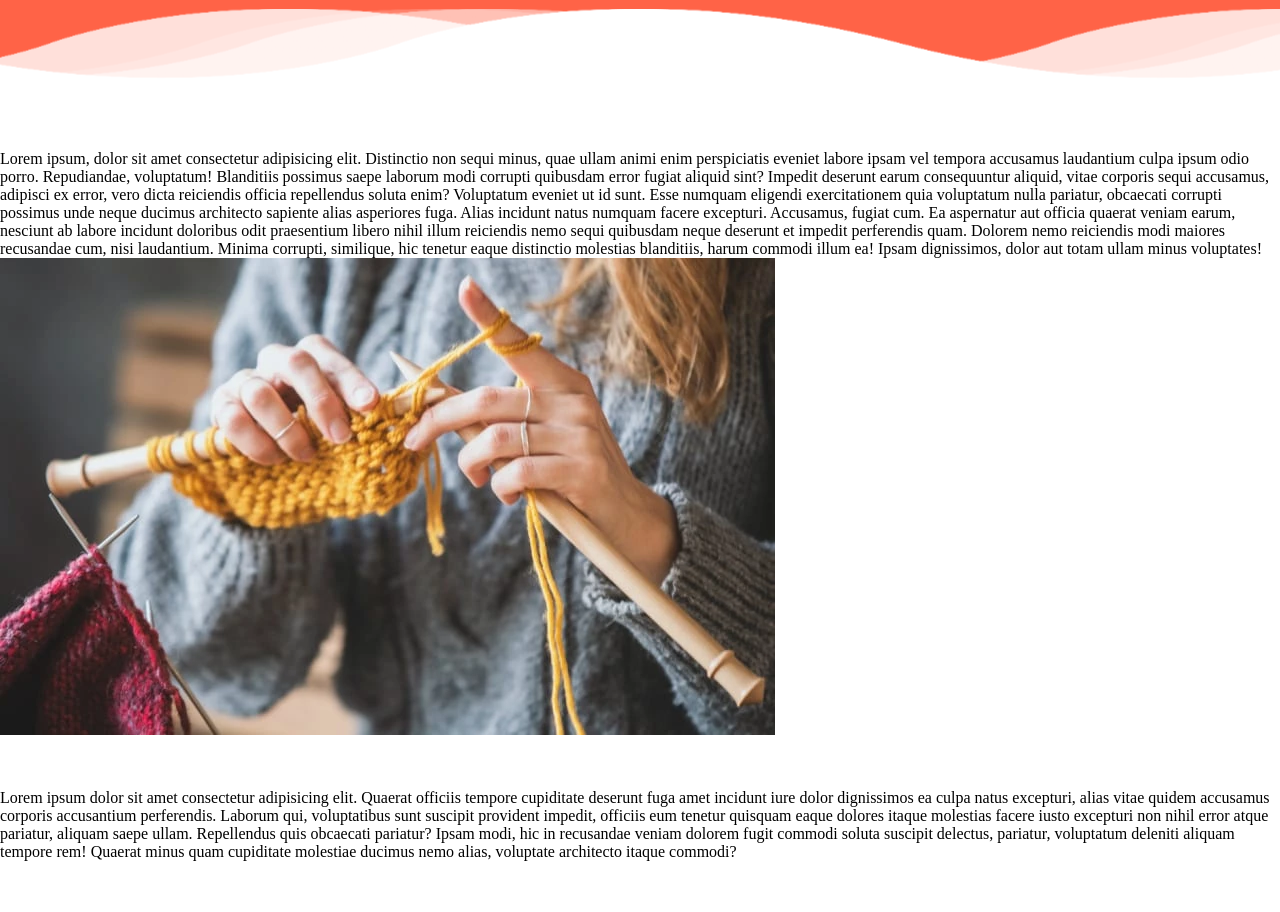
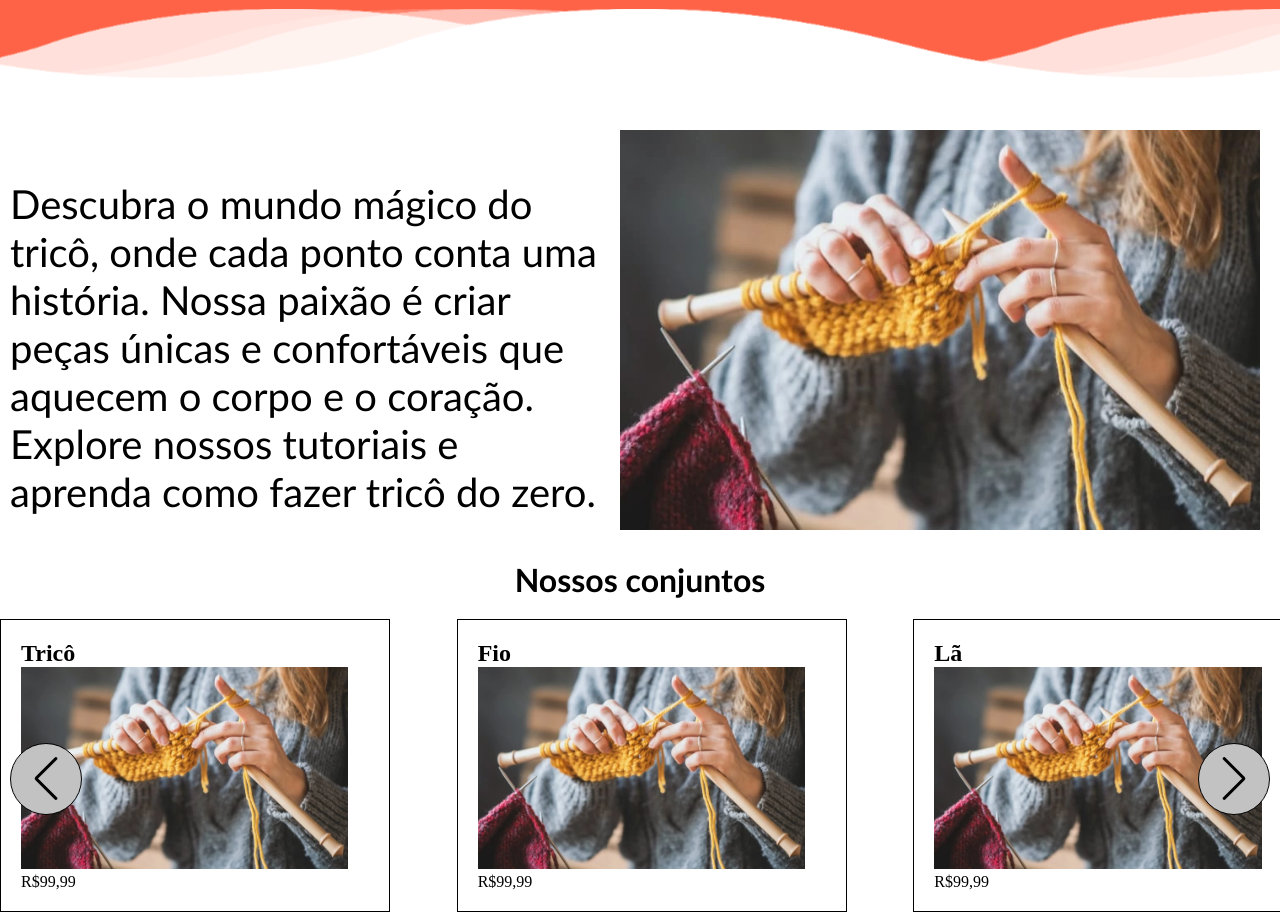
Before and after one commit to carlosnacamura/croch-, a plain HTML site: page index.html in a window 1280 px wide. Shown: the part 700-1612 px from the top of the page. Before the commit the page ends 1561 px from the top, so only its background shows below. Drawn offline with nearby package versions, Linux system fonts and the light colour scheme.

Commit message:
Terminado os principais componentes

```diff
--- a/index.html
+++ b/index.html
@@ -5,6 +5,10 @@
     <meta name="viewport" content="width=device-width, initial-scale=1.0" />
     <title>Tricô</title>
     <link rel="stylesheet" href="style.css" />
+    <link
+      rel="stylesheet"
+      href="https://cdn.jsdelivr.net/npm/swiper@11/swiper-bundle.min.css"
+    />
   </head>
   <body>
     <div class="circle"></div>
@@ -28,7 +32,6 @@
     <div class="circle"></div>
     <div class="circle"></div>
     <div class="overlay"></div>
-    <div class="sharp" id="sharp"></div>
     <header>
       <div class="header_top"></div>
       <div class="header_bottom">
@@ -43,42 +46,103 @@
     <main>
       <div class="explication">
         <p>
-          Lorem ipsum, dolor sit amet consectetur adipisicing elit. Distinctio
-          non sequi minus, quae ullam animi enim perspiciatis eveniet labore
-          ipsam vel tempora accusamus laudantium culpa ipsum odio porro.
-          Repudiandae, voluptatum! Blanditiis possimus saepe laborum modi
-          corrupti quibusdam error fugiat aliquid sint? Impedit deserunt earum
-          consequuntur aliquid, vitae corporis sequi accusamus, adipisci ex
-          error, vero dicta reiciendis officia repellendus soluta enim?
-          Voluptatum eveniet ut id sunt. Esse numquam eligendi exercitationem
-          quia voluptatum nulla pariatur, obcaecati corrupti possimus unde neque
-          ducimus architecto sapiente alias asperiores fuga. Alias incidunt
-          natus numquam facere excepturi. Accusamus, fugiat cum. Ea aspernatur
-          aut officia quaerat veniam earum, nesciunt ab labore incidunt
-          doloribus odit praesentium libero nihil illum reiciendis nemo sequi
-          quibusdam neque deserunt et impedit perferendis quam. Dolorem nemo
-          reiciendis modi maiores recusandae cum, nisi laudantium. Minima
-          corrupti, similique, hic tenetur eaque distinctio molestias
-          blanditiis, harum commodi illum ea! Ipsam dignissimos, dolor aut totam
-          ullam minus voluptates!
+          Descubra o mundo mágico do tricô, onde cada ponto conta uma história.
+          Nossa paixão é criar peças únicas e confortáveis que aquecem o corpo e
+          o coração. Explore nossos tutoriais e aprenda como fazer tricô do zero.
         </p>
-        <img src="imgs/imgsTestes/como-fazer-trico-0.webp" / class="img">
+        <img src="imgs/imgsTestes/como-fazer-trico-0.webp" / >
       </div>
-      <p class="seila">
-        Lorem ipsum dolor sit amet consectetur adipisicing elit. Quaerat
-        officiis tempore cupiditate deserunt fuga amet incidunt iure dolor
-        dignissimos ea culpa natus excepturi, alias vitae quidem accusamus
-        corporis accusantium perferendis. Laborum qui, voluptatibus sunt
-        suscipit provident impedit, officiis eum tenetur quisquam eaque dolores
-        itaque molestias facere iusto excepturi non nihil error atque pariatur,
-        aliquam saepe ullam. Repellendus quis obcaecati pariatur? Ipsam modi,
-        hic in recusandae veniam dolorem fugit commodi soluta suscipit delectus,
-        pariatur, voluptatum deleniti aliquam tempore rem! Quaerat minus quam
-        cupiditate molestiae ducimus nemo alias, voluptate architecto itaque
-        commodi?
-      </p>
+      <div class="sell">
+        <h1>Nossos conjuntos</h1>
+        <div class="swiper">
+          <div class="swiper-wrapper">
+            <div class="swiper-slide">
+              <div class="products">
+                <h2>Tricô</h2>
+                <img src="imgs/imgsTestes/como-fazer-trico-0.webp" alt="" />
+                <span>R$99,99</span>
+              </div>
+            </div>
+            <div class="swiper-slide">
+              <div class="products">
+                <h2>Fio</h2>
+                <img src="imgs/imgsTestes/como-fazer-trico-0.webp" alt="" />
+                <span>R$99,99</span>
+              </div>
+            </div>
+            <div class="swiper-slide">
+              <div class="products">
+                <h2>Lã</h2>
+                <img src="imgs/imgsTestes/como-fazer-trico-0.webp" alt="" />
+                <span>R$99,99</span>
+              </div>
+            </div>
+            <div class="swiper-slide">
+              <div class="products">
+                <h2>Lã</h2>
+                <img src="imgs/imgsTestes/como-fazer-trico-0.webp" alt="" />
+                <span>R$99,99</span>
+              </div>
+            </div>
+            <div class="swiper-slide">
+              <div class="products">
+                <h2>Lã</h2>
+                <img src="imgs/imgsTestes/como-fazer-trico-0.webp" alt="" />
+                <span>R$99,99</span>
+              </div>
+            </div>
+            <div class="swiper-slide">
+              <div class="products">
+                <h2>Lã</h2>
+                <img src="imgs/imgsTestes/como-fazer-trico-0.webp" alt="" />
+                <span>R$99,99</span>
+              </div>
+            </div>
+            <div class="swiper-slide">
+              <div class="products">
+                <h2>Lã</h2>
+                <img src="imgs/imgsTestes/como-fazer-trico-0.webp" alt="" />
+                <span>R$99,99</span>
+              </div>
+            </div>
+            <div class="swiper-slide">
+              <div class="products">
+                <h2>Lã</h2>
+                <img src="imgs/imgsTestes/como-fazer-trico-0.webp" alt="" />
+                <span>R$99,99</span>
+              </div>
+            </div>
+            <div class="swiper-slide">
+              <div class="products">
+                <h2>Lã</h2>
+                <img src="imgs/imgsTestes/como-fazer-trico-0.webp" alt="" />
+                <span>R$99,99</span>
+              </div>
+            </div>
+            <div class="swiper-slide">
+              <div class="products">
+                <h2>Lã</h2>
+                <img src="imgs/imgsTestes/como-fazer-trico-0.webp" alt="" />
+                <span>R$99,99</span>
+              </div>
+            </div>
+            <div class="swiper-slide">
+              <div class="products">
+                <h2>Lã</h2>
+                <img src="imgs/imgsTestes/como-fazer-trico-0.webp" alt="" />
+                <span>R$99,99</span>
+              </div>
+            </div>
+          </div>
+          <div class="swiper-button-prev"></div>
+          <div class="swiper-button-next"></div>
+        </div>
+      </div>
     </main>
-    <footer></footer>
+    <footer>
+
+    </footer>
+    <script src="https://cdn.jsdelivr.net/npm/swiper@11/swiper-bundle.min.js"></script>
     <script src="https://unpkg.com/typeit@8.7.1/dist/index.umd.js"></script>
     <script src="https://unpkg.com/scrollreveal"></script>
     <script src="js/scroll.js"></script>
@@ -86,5 +150,6 @@
     <script src="js/moving_objects.js"></script>
     <script src="js/typerwriter.js"></script>
     <script src="js/onda.js"></script>
+    <script src="js/swiper.js"></script>
   </body>
 </html>
--- a/js/scroll.js
+++ b/js/scroll.js
@@ -1,11 +1,20 @@
-const itens = [
-    document.querySelector('.explication'),
-    document.querySelector('.seila')
+const itens_left = [
+    document.querySelector('.explication p'),
 ]
-ScrollReveal().reveal(itens,{
+const itens_right = [
+    document.querySelector('.explication img'),
+]
+ScrollReveal().reveal(itens_left,{
     delay: 500,
     reset: true,
     origin: 'left',
-    distance: '100%',
-    duration: 1000
+    distance: '500%',
+    duration: 2000,
 });
+ScrollReveal().reveal(itens_right,{
+    delay: 500,
+    reset: true,
+    origin: 'right',
+    distance: '500%',
+    duration: 2000,
+});
--- /dev/null
+++ b/js/swiper.js
@@ -0,0 +1,21 @@
+const swiper = new Swiper(".swiper", {
+  direction: "horizontal",
+  loop: true,
+  navigation: {
+    nextEl: ".swiper-button-next",
+    prevEl: ".swiper-button-prev",
+  },
+  keyboard: true,
+  slidesPerView: 1,
+  spaceBetween: 10,
+  breakpoints: {
+    480: {
+      slidesPerView: 2,
+      spaceBetween: 60,
+    },
+    640: {
+      slidesPerView: 3,
+      spaceBetween: 90,
+    },
+  },
+});
--- a/style.css
+++ b/style.css
@@ -1,11 +1,11 @@
 * {
   margin: 0;
   padding: 0%;
+  cursor: none;
 }
 html,
 body {
   overflow-x: hidden !important;
-  cursor: none;
 }
 .circle {
   height: 24px;
@@ -67,9 +67,54 @@ body {
 }
 main p {
   margin-top: 50px;
+  font-family: 'Gill Sans', 'Gill Sans MT', Calibri, 'Trebuchet MS', sans-serif;
+  font-size: 40px;
 }
-.explicacao {
+main h1 {
+  font-family: 'Trebuchet MS', 'Lucida Sans Unicode', 'Lucida Grande', 'Lucida Sans', Arial, sans-serif;
+  margin: 20px 0px;
+  text-align: center;
+}
+.explication {
   display: flex;
+  margin: 30px 10px;
+}
+.explication img {
+  width: 50vw;
+  height: 50vh;
+  margin: 0px 10px;
+}
+.swiper {
+  width: 100vw;
+  margin: 0px ;
+}
+.products {
+  width: 95%;
+  flex-direction: column;
+  justify-content: center;
+  align-items: center;
+  border: 1px solid black;
+  transition: .5s;
+  padding: 20px;
+}
+.products:hover {
+  box-shadow: 1px 0px 6px;
+}
+.products img {
+  width: 94%;
+}
+.swiper-button-prev,.swiper-button-next {
+  width: 70px !important;
+  height: 70px !important;
+  color: black !important;
+  background-color: rgb(194, 194, 194);
+  border: 1px solid black;
+  border-radius: 50%;
+  transition: .5s;
+}
+.swiper-button-prev:hover,.swiper-button-next:hover{
+  background-color: tomato;
+  color: white !important;
 }
 @keyframes ondaMovimento {
   0% {
```
